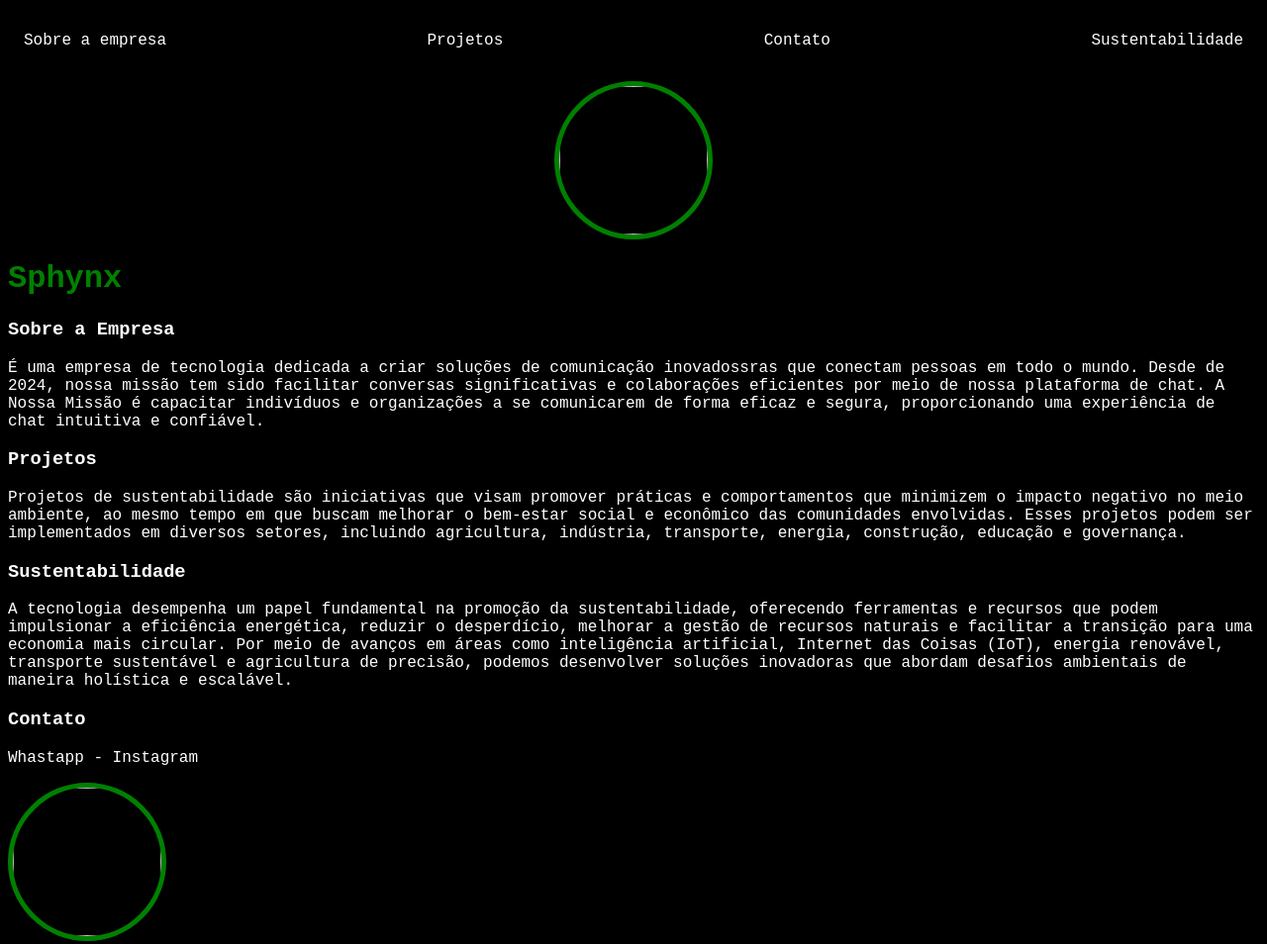
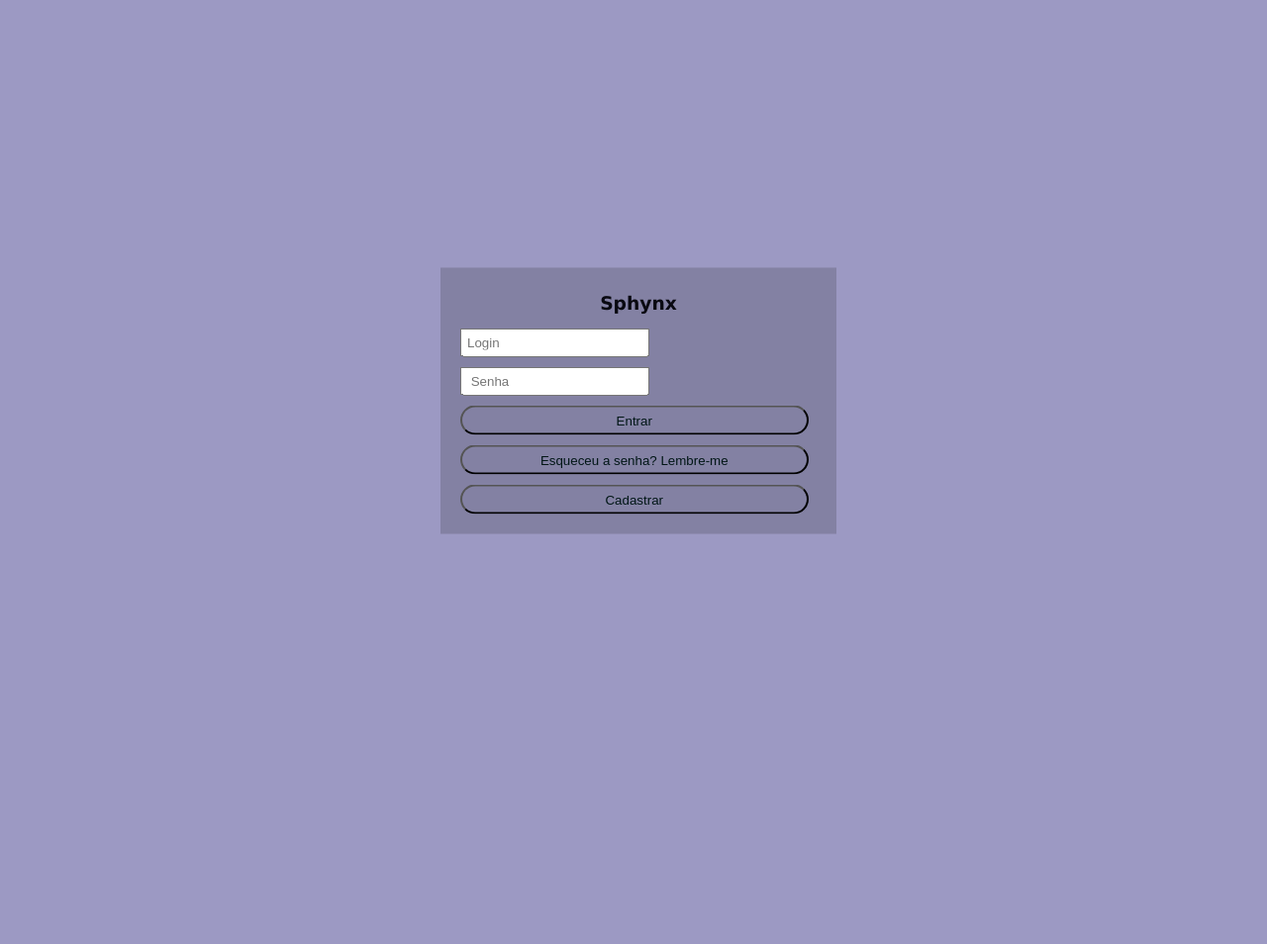
Before and after one commit to Daniiveiga/inter, a plain HTML site: page index.html in a window 1280 px wide. Shown: the whole page at 99% size. After the commit the page ends 800 px from the top, so only its background shows below. Drawn offline with Linux system fonts and the light colour scheme.

Commit message:
tela de login

```diff
--- a/index.html
+++ b/index.html
@@ -1,69 +1,67 @@
-<!DOCTYPE html>
-<html lang="en">
-<head>
-    <meta charset="UTF-8">
-    <meta name="viewport" content="width=device-width, initial-scale=1.0">
-    <title>Projeto</title>
-    <link rel="stylesheet" href="index.css">
+<html>
+    <head>
+
+
+    <title> Tela  de login </title>
 </head>
-<body>
-    <nav>
-        <ul>
-            <li>
-                <a href="index.html"> Sobre a empresa  </a>
-            </li>
-            <li>
-                <a href="project.html"> Projetos </a>
-            </li>
-            <li>
-                <a href="contact.html"> Contato </a>
+ <style>
+    *{margin:5;padding: 5;box-sizing: border-box;}
+    body{
+        background-color: rgb(156, 153, 195);
+    }
 
-            </li>
-            <li>
-                <a href="contact.html"> Sustentabilidade </a>
+    form{
+        background-color: rgba(21, 19, 19, 0.182);
+        max-width: 400px;
+        width: 80%;
+        padding: 15px;
+        position: absolute;
+        left: 50%;
+        top: 50%;
+        transform: translate(-50%,-50%);
+        font-family:Verdana, Geneva, Tahoma, sans-serif
+    }
+    form h3{
+        text-align: center;
+        color:rgb(9, 9, 17)
 
-            </li>
+    }
+    form input[type=text]
+    form input[type=password]{
+    width: 90%;
+    height: 35px;
+    border:1px solid #171616;
+    padding-left: 100px;
+    margin: 20px 0;
 
-        </ul>
-    </nav>
-<header>
-    <div class="center">
-        <img src="./img/Inter.jpg"></img>
-    </div>
-    <h1> Sphynx</h1>
 
-</header>
+    }
 
-<main>
-<section>
-    <h3> Sobre a Empresa </h3>
-    <p>
-        É uma empresa de tecnologia dedicada a criar soluções de comunicação inovadossras que conectam pessoas em todo o mundo. Desde de 2024, nossa missão tem sido facilitar conversas significativas e colaborações eficientes por meio de nossa plataforma de chat. A Nossa Missão é capacitar indivíduos e organizações a se comunicarem de forma eficaz e segura, proporcionando uma experiência de chat intuitiva e confiável.
-    </p>
-</section>
-<section>
-    <h3> Projetos </h3>
-    <p>
-        Projetos de sustentabilidade são iniciativas que visam promover práticas e comportamentos que minimizem o impacto negativo no meio ambiente, ao mesmo tempo em que buscam melhorar o bem-estar social e econômico das comunidades envolvidas. Esses projetos podem ser implementados em diversos setores, incluindo agricultura, indústria, transporte, energia, construção, educação e governança.
-        <h3> Sustentabilidade </h3>
-    <p>
-      A  tecnologia desempenha um papel fundamental na promoção da sustentabilidade, oferecendo ferramentas e recursos que podem impulsionar a eficiência energética, reduzir o desperdício, melhorar a gestão de recursos naturais e facilitar a transição para uma economia mais circular. Por meio de avanços em áreas como inteligência artificial, Internet das Coisas (IoT), energia renovável, transporte sustentável e agricultura de precisão, podemos desenvolver soluções inovadoras que abordam desafios ambientais de maneira holística e escalável.
-    </p>
-</section>
-<section>
-    <h3> Contato  </h3>
-    <p>
-        Whastapp - Instagram
-    </p>
-</section>
-</main>
-<footer>
-    <a>
-        <img src=".img/Whastapp.jpg"></img>
+form input[type=submit]{
+width: 95%;
+height: 30px;
+cursor:pointer;
+background-color: rgba(56, 155, 150, 0);
+color: rgb(1, 22, 22);
+border-radius: 15px;
+transition: 1s;
+}
 
-    </a>
-</footer>
+form input[type=submit]:hover{
+    background-color: rgba(1, 5, 6, 0.567);
+}
 
-</body>
+ </style>
+    <body>
+       <form>
+        <h3> Sphynx  </h3>
+        <input type="text" name="Login" placeholder="Login"/>
+        <input type="password" name="senha" placeholder=" Senha"/>
+        <input type="submit" name="acao" value="Entrar"/>
+        <input type="submit" name="acao" value="Esqueceu a senha? Lembre-me"/>
+        <input type="submit" name="acao" value="Cadastrar"/>
 
+
+           </form>
+    </body>
 </html>
```
Also changed, not shown: img.logo.png (added).
